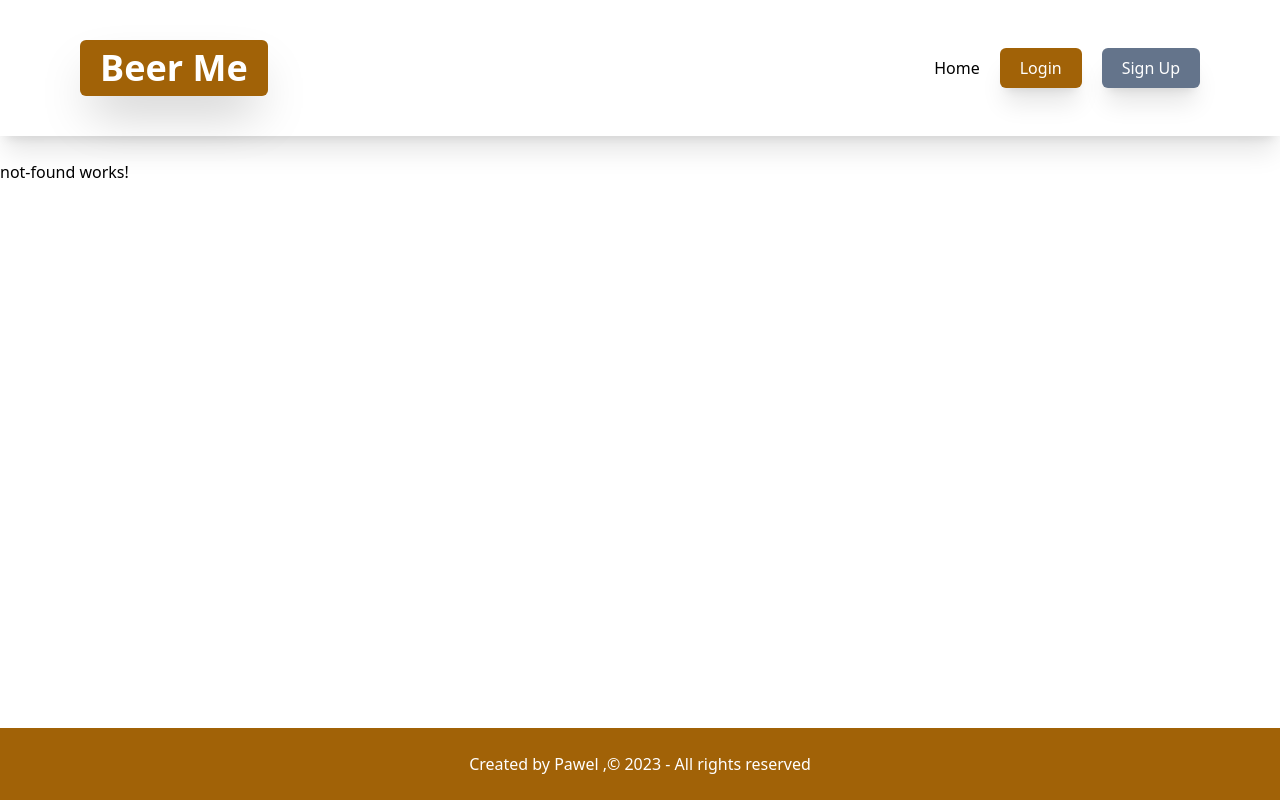
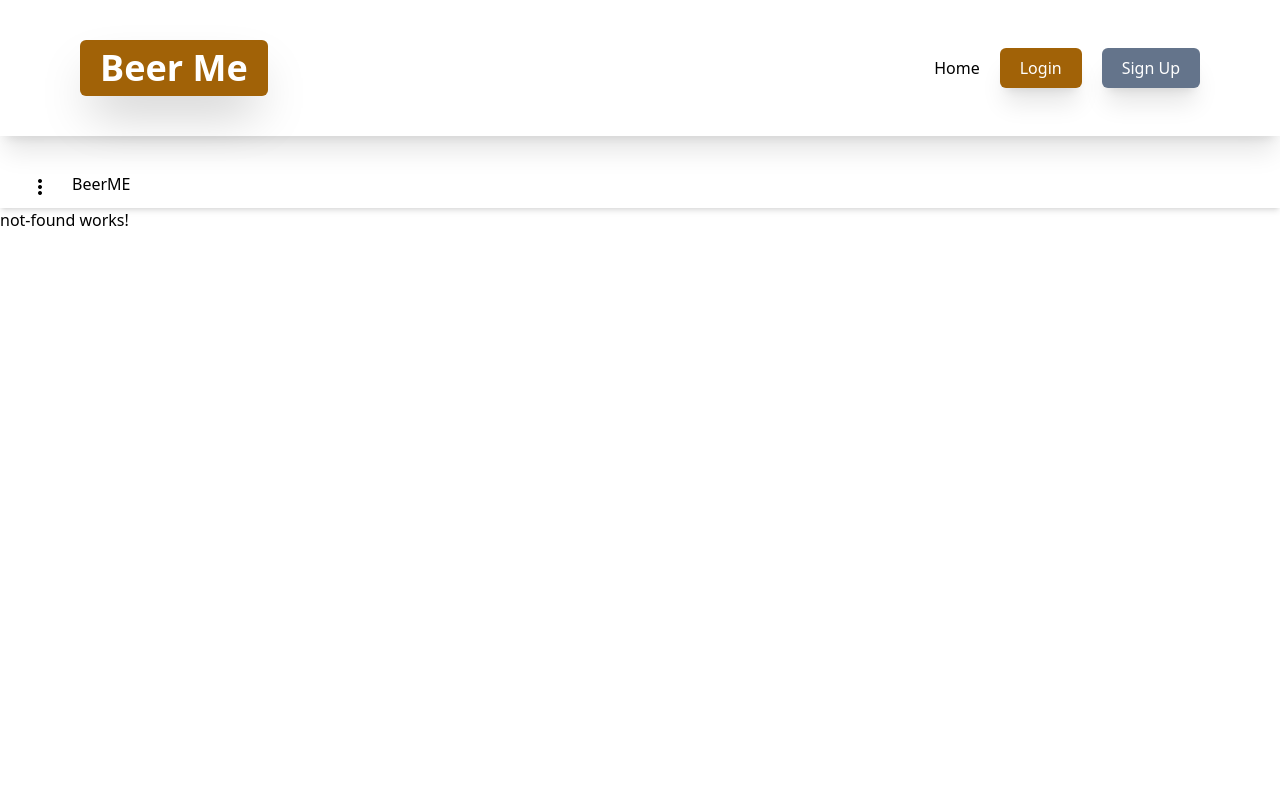
Before and after one commit to 052223-java-angular/Pawel-p1-frontend, an Angular app: page / in a window 1280 px wide. Shown: the top 800 px of the page. Built offline with nearby package versions, Linux system fonts and the light colour scheme.

Commit message:
sidenav bar

```diff
--- a/src/app/app.component.html
+++ b/src/app/app.component.html
@@ -2,14 +2,29 @@
 <br>
 <br>
 <br>  -->
+<div class="flex flex-col min-h-screen">
+    <app-navbar></app-navbar>
+    <div class="flex-grow">
+        <mat-sidenav-container class="h-screen">
+            <mat-sidenav #sidenav class="w-64 bg-yellow-500 text-white" mode="over">
+                <mat-nav-list class="space-y-2 py-8">
+                    <a mat-list-item routerLink="/" class="px-6 py-2 hover:bg-yellow-600">Home</a>
+                    <a mat-list-item routerLink="/beers" class="px-6 py-2 hover:bg-yellow-600">Beers</a>
+                    <a mat-list-item routerLink="/page2" class="px-6 py-2 hover:bg-yellow-600">Search</a>
+                </mat-nav-list>
+            </mat-sidenav>
+            <mat-sidenav-content>
+                <mat-toolbar color="primary" class="bg-yellow-600 text-white shadow-md flex items-center">
+                    <button mat-icon-button (click)="sidenav.toggle()" class="text-white w-10 h-10 mr-2">
+                        <mat-icon>more_vert</mat-icon>
+                    </button>
 
-<div class="flex flex-col min-h-screen">
-<app-navbar></app-navbar>
-
-<div class="flex-grow">
-
-
-<router-outlet></router-outlet>
+                    <span>BeerME</span>
+                </mat-toolbar>
+                <router-outlet></router-outlet>
+            </mat-sidenav-content>
+        </mat-sidenav-container>
+    </div>
 </div>
 <footer class="bg-yellow-700 p-6">
     <p class="text-center text-white align-text-bottom"> Created by Pawel ,© 2023 - All rights reserved</p>
--- a/src/app/app.component.ts
+++ b/src/app/app.component.ts
@@ -1,4 +1,5 @@
-import { Component } from '@angular/core';
+import { Component, ViewChild } from '@angular/core';
+import { MatSidenav } from '@angular/material/sidenav';
 
 @Component({
   selector: 'app-root',
@@ -6,5 +7,14 @@ import { Component } from '@angular/core';
   styleUrls: ['./app.component.css']
 })
 export class AppComponent {
-  title = 'beerme';
+  @ViewChild('sidenav', {static: false}) sidenav!: MatSidenav;
+
+  ngAfterViewInit(): void {
+    console.log(this.sidenav);
+  }
+
+  toggle(): void {
+    console.log('Toggling sidenav');
+    this.sidenav.toggle();
+  }
 }
--- a/src/index.html
+++ b/src/index.html
@@ -6,6 +6,8 @@
   <base href="/">
   <meta name="viewport" content="width=device-width, initial-scale=1">
   <link rel="icon" type="image/x-icon" href="favicon.ico">
+  <link href="https://fonts.googleapis.com/icon?family=Material+Icons" rel="stylesheet">
+
 </head>
 <body>
   <app-root></app-root>
```
Also changed, not shown: src/app/app.module.ts (+11 -1 lines).
